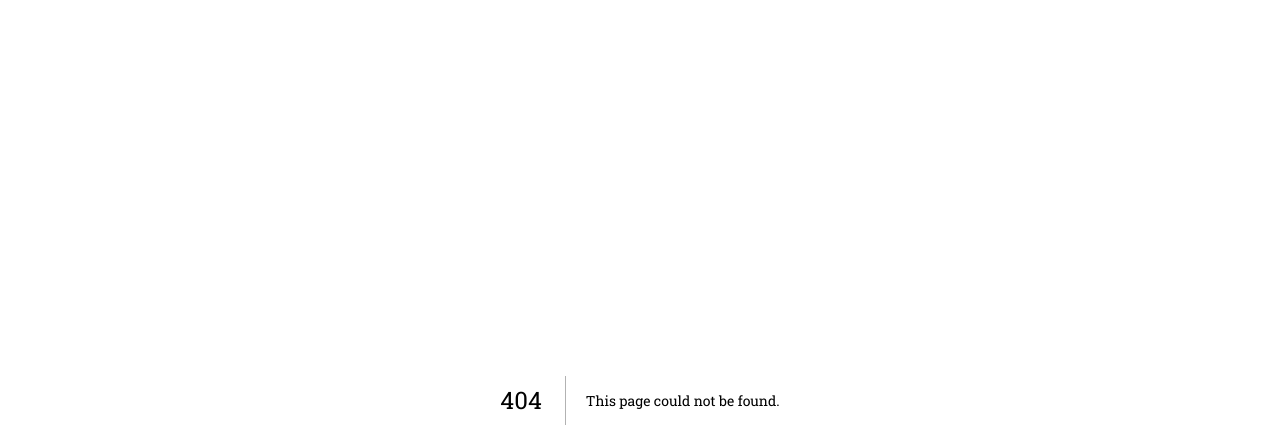
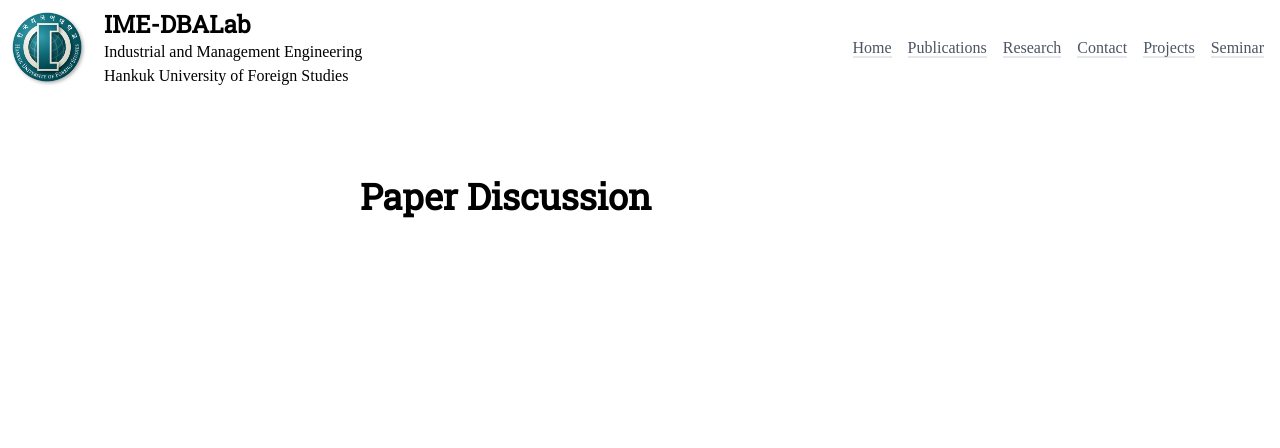
Before and after one commit to IME-DBALab/dba-website, a Next.js app: page /seminar in a window 1280 px wide. Before the commit this address had no page. Shown: the top 448 px of the page. Built offline with nearby package versions, Linux system fonts and the light colour scheme; a web font is replaced by a local one.

Commit message:
feat: 2 more pages

```diff
--- /dev/null
+++ b/src/pages/research/index.tsx
@@ -0,0 +1,12 @@
+import { Layout } from "@/components/templates"
+
+const Research = () => {
+  return (
+    <Layout>
+      <h1>Research</h1>
+      <div className="mt-5">Coming soon</div>
+    </Layout>
+  )
+}
+
+export default Research
--- /dev/null
+++ b/src/pages/seminar/index.tsx
@@ -0,0 +1,11 @@
+import { Layout } from "@/components/templates"
+
+const Seminar = () => {
+  return (
+    <Layout>
+      <h1>Paper Discussion</h1>
+    </Layout>
+  )
+}
+
+export default Seminar
```
